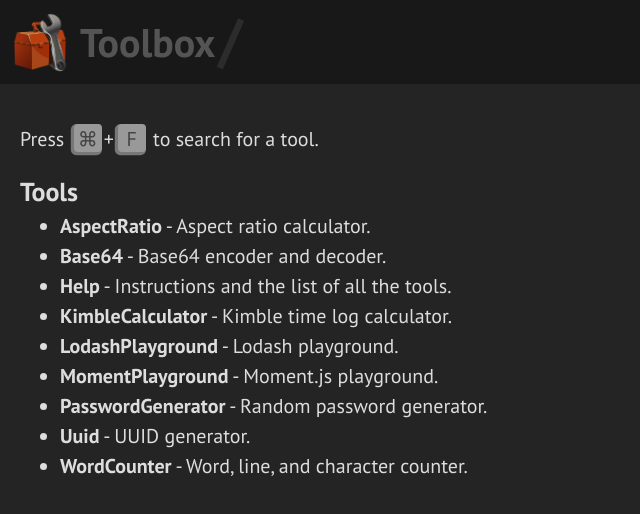
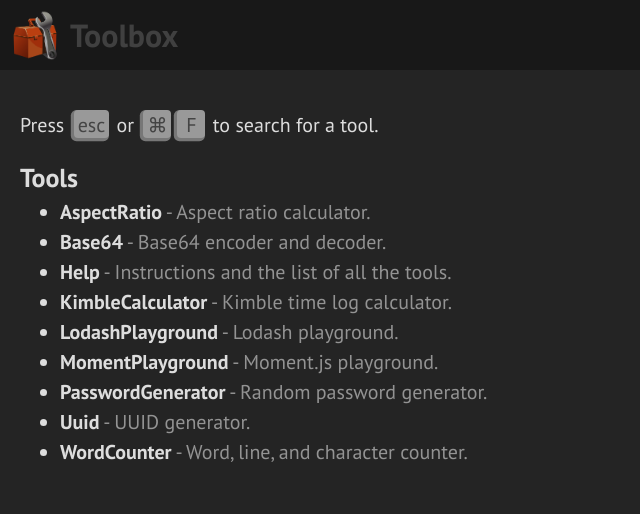
Before and after one commit to zordone/toolbox, a React (Create React App) app: page / in a window 1280 px wide. Shown: the top 514 px of the page, without its empty margins (0-640 px from the left). Built offline with nearby package versions, Linux system fonts and the light colour scheme.

Commit message:
Small tweaks

```diff
--- a/src/components/CodeEditor.css
+++ b/src/components/CodeEditor.css
@@ -2,8 +2,25 @@
 
 /* gutter */
 .ace_editor .ace_gutter {
-  background: #282828;
-  color: #fff4;
+  background: #1c1c1c;
+  color: hsl(0, 0%, 30%);
+}
+
+/* code editor */
+.ace_content .ace_text-layer .ace_line {
+  margin: 0 0.2rem;
+}
+
+.ace_editor .ace_cursor {
+  color: currentColor;
+  margin-left: 3px;
+  width: 2px;
+  opacity: 0.8;
+}
+
+/* active line */
+.ace_editor .ace_marker-layer .ace_active-line {
+  background: #32353b80;
 }
 
 /* selection */
--- a/src/components/Header.jsx
+++ b/src/components/Header.jsx
@@ -3,7 +3,7 @@
 import logoPng from "../logo.png";
 import { displayName } from "../utils";
 
-const TITLE_OPACITY = 0.3;
+const TITLE_OPACITY = 0.2;
 
 const Container = displayName(
   "Container",
@@ -12,7 +12,7 @@
     background: var(--header-bg);
     align-items: center;
     user-select: none;
-    font-size: 2rem;
+    font-size: 1.6rem;
     font-weight: bold;
   `
 );
@@ -21,7 +21,7 @@
   "Logo",
   styled.img`
     padding: 0.5rem;
-    width: 3rem;
+    width: 2.5rem;
     height: auto;
     opacity: 0.7;
   `
@@ -34,16 +34,6 @@
     margin: 0;
     font: inherit;
     opacity: ${TITLE_OPACITY};
-  `
-);
-
-const Separator = displayName(
-  "Separator",
-  styled.div`
-    font: inherit;
-    font-size: 3rem;
-    margin: 0 0.1rem 0.3rem 0.05em;
-    opacity: ${TITLE_OPACITY / 3};
   `
 );
 
@@ -148,7 +138,7 @@
     <Container onClick={onClick}>
       <Logo src={logoPng} />
       <Title>Toolbox</Title>
-      <Separator children="/" />
+      {value || cursor ? <Title children="/" /> : null}
       <Value isOk={isOk}>{value}</Value>
       {cursor && <Cursor />}
       <Completion>{completion}</Completion>
--- a/src/index.css
+++ b/src/index.css
@@ -13,7 +13,7 @@
   --input-bg: #181818;
   --input-bg-readonly: #181818;
   --border-radius: 0.2rem;
-  --selection: #00c3ff80;
+  --selection: #297d9793;
   --gap-size: 0.5rem;
 }
 
--- a/src/tools/Help.jsx
+++ b/src/tools/Help.jsx
@@ -11,7 +11,7 @@
     background: #999;
     box-shadow: -0.08rem 0.08rem 0 0.08rem #777;
     color: #444;
-    width: 1rem;
+    min-width: 1rem;
     height: 1rem;
     display: inline-block;
     text-align: center;
@@ -42,6 +42,20 @@
   `
 );
 
+const ToolName = displayName(
+  "ToolName",
+  styled.span`
+    font-weight: 700;
+  `
+);
+
+const ToolDesc = displayName(
+  "ToolDesc",
+  styled.span`
+    opacity: 0.6;
+  `
+);
+
 const Help = ({ tools }) => {
   const sortedTools = Object.values(tools)
     .map((tool) => tool.name)
@@ -51,13 +65,14 @@
   return (
     <div>
       <p>
-        Press <Key>⌘</Key>+<Key>F</Key> to search for a tool.
+        Press <Key>esc</Key> or <Key>⌘</Key><Key>F</Key> to search for a tool.
       </p>
       <Heading>Tools</Heading>
       <ToolList>
         {sortedTools.map((tool) => (
           <ToolItem key={tool.name}>
-            <strong>{tool.name}</strong> - {tool.description}
+            <ToolName>{tool.name}</ToolName>
+            <ToolDesc> - {tool.description}</ToolDesc>
           </ToolItem>
         ))}
       </ToolList>
--- a/src/tools/MomentPlayground.jsx
+++ b/src/tools/MomentPlayground.jsx
@@ -7,7 +7,7 @@
 import Playground from "../components/Playground";
 
 const initialCode = reindent(`
-  const birth = moment("1981-06-30");
+  const birth = moment("1981-06-16");
   const today = moment();
   const ageInDays = today.diff(birth, 'day');
 
```
